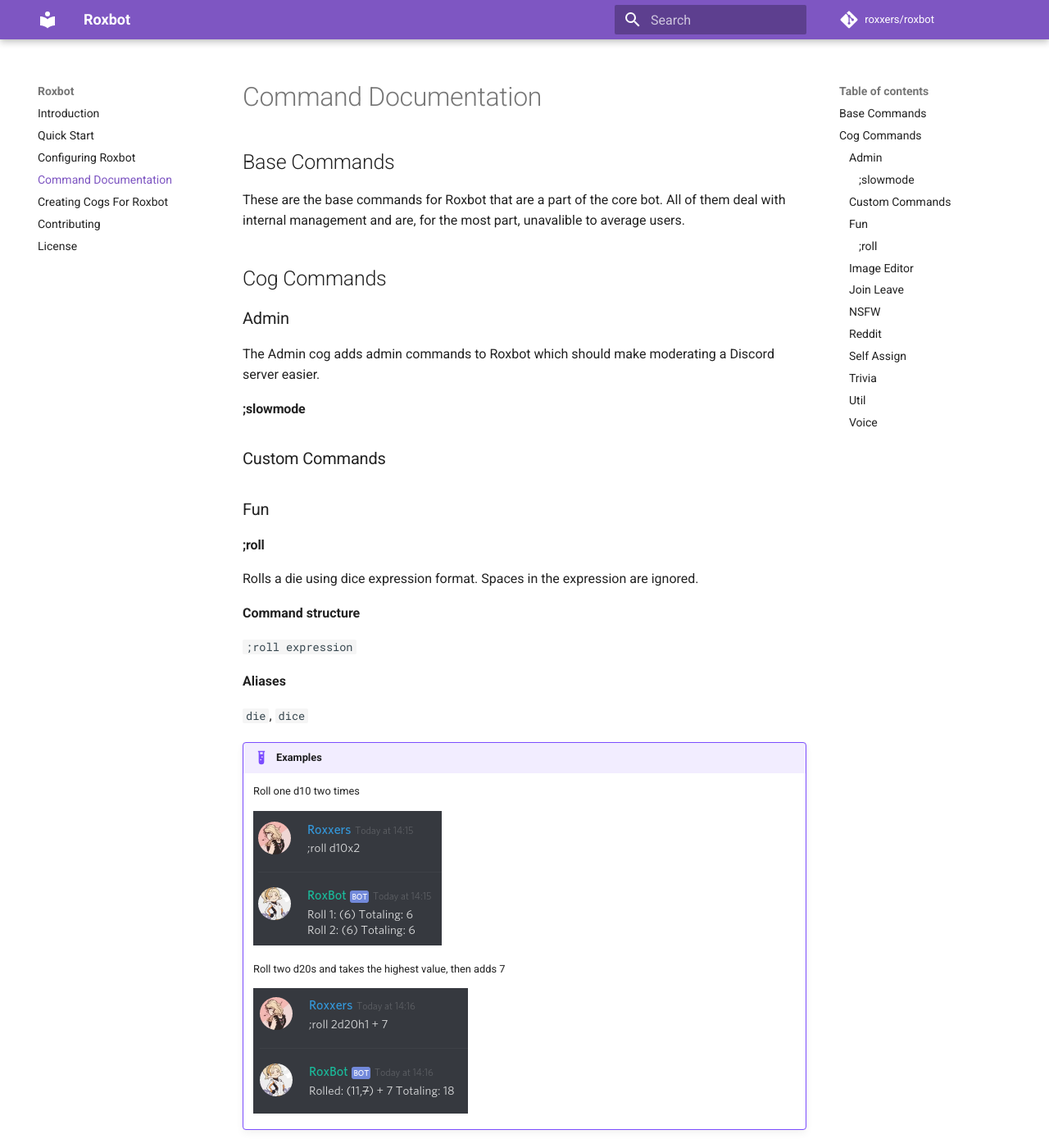
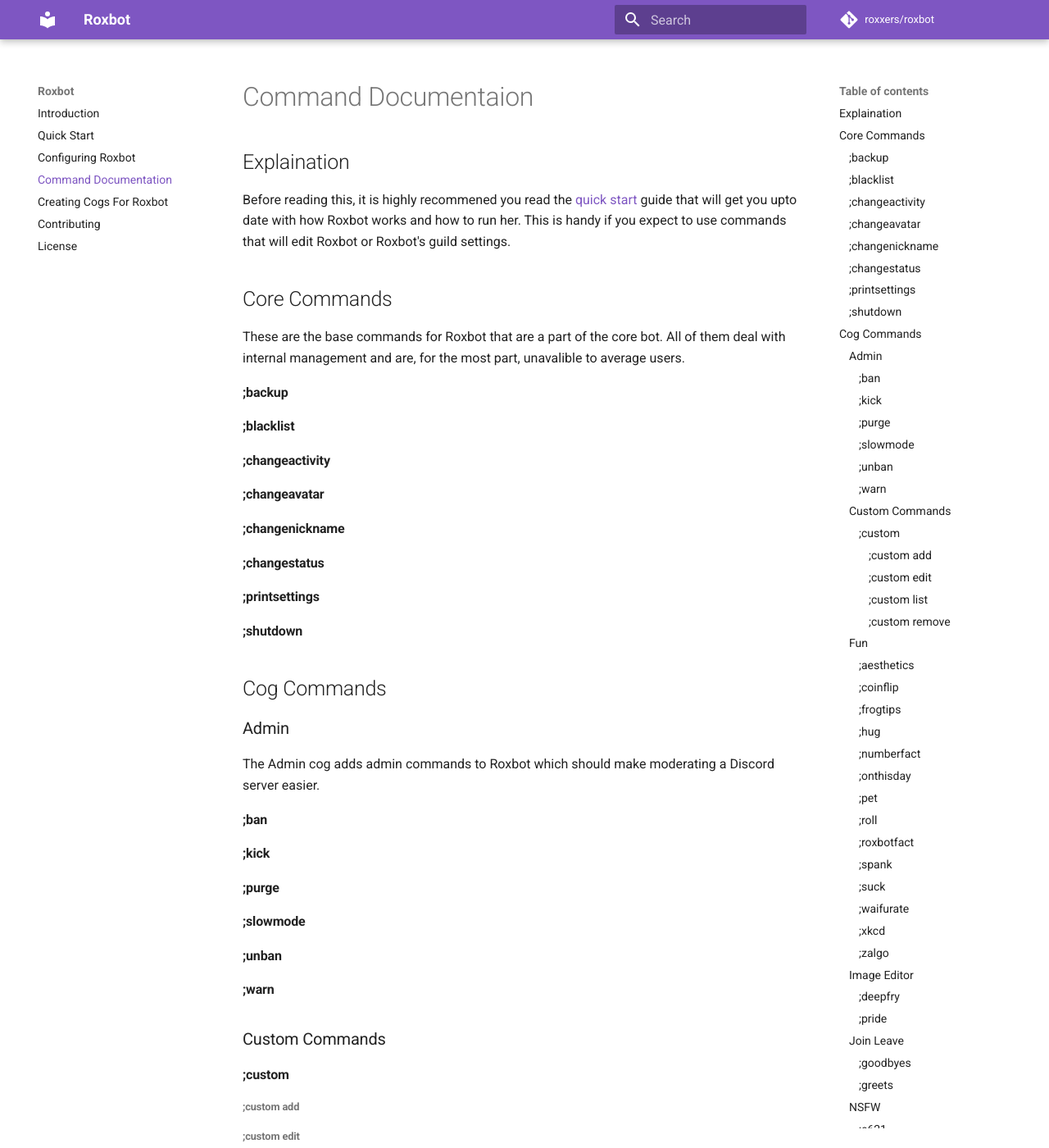
Before and after one commit to Roxxers/roxbot, an MkDocs documentation site: the page built from docs/commands.md, in a window 1280 px wide and 1400 px high. Shown: the whole window at 82% size. Built offline with MkDocs 1.6.1 and Material for MkDocs 9.7.7, drawn with Linux system fonts in a browser that asks for light colours; comment, search, counter and statistics services are not loaded; some of the changed text lies outside the part shown.

Commit message:
added all commands to docs to be written

```diff
--- a/docs/commands.md
+++ b/docs/commands.md
@@ -1,18 +1,81 @@
-# Command Documentation
+---
+title: Command Documentaion
+summary: Documentation for all of Roxbot's commands.
+authors:
+    - Roxanne Gibsin
+date: 2018-10-27
+---
 
-## Base Commands
+# Command Documentaion
+
+## Explaination
+
+Before reading this, it is highly recommened you read the [quick start](quickstart.md) guide that will get you upto date with how Roxbot works and how to run her. This is handy if you expect to use commands that will edit Roxbot or Roxbot's guild settings.
+
+## Core Commands
 These are the base commands for Roxbot that are a part of the core bot. All of them deal with internal management and are, for the most part, unavalible to average users.
+
+#### ;backup
+
+#### ;blacklist
+
+#### ;changeactivity
+
+#### ;changeavatar
+
+#### ;changenickname
+
+#### ;changestatus
+
+#### ;printsettings
+
+#### ;shutdown
 
 ## Cog Commands
 
 ### Admin
 The Admin cog adds admin commands to Roxbot which should make moderating a Discord server easier.
 
+#### ;ban
+
+#### ;kick
+
+#### ;purge
+
 #### ;slowmode
+
+#### ;unban
+
+#### ;warn
 
 ### Custom Commands
 
+#### ;custom
+
+###### ;custom add
+
+###### ;custom edit
+
+###### ;custom list
+
+###### ;custom remove
+
 ### Fun
+
+#### ;aesthetics
+
+#### ;coinflip
+
+#### ;frogtips
+
+#### ;hug
+
+#### ;numberfact
+
+
+#### ;onthisday
+
+#### ;pet
 
 #### ;roll
 
@@ -50,18 +113,130 @@
 
 Credit: TBTerra#5677
 
+#### ;roxbotfact
+
+#### ;spank
+
+#### ;suck
+
+#### ;waifurate
+
+#### ;xkcd
+
+Grabs the image & metadata of the given xkcd comic
+
+Example:
+
+    {command_prefix}xkcd 666
+    {command_prefix}xkcd Silent Hammer
+    {command_prefix}xkcd latest
+
+#### ;zalgo
+
 ### Image Editor
+
+#### ;deepfry
+
+#### ;pride
 
 ### Join Leave
 
+#### ;goodbyes
+
+#### ;greets
+
 ### NSFW
+
+#### ;e621
+
+#### ;gelbooru
+
+#### ;rule34
+
+---
+
+#### ;nsfw
 
 ### Reddit
 
+#### ;aww
+
+#### ;feedme
+
+#### ;feedmevegan
+
+#### ;me_irl
+
+#### ;subreddit
+
+#### ;traa
+
 ### Self Assign
+
+#### ;iam
+
+#### ;iamn
+
+#### ;listroles
+
+---
+
+#### ;selfassign
 
 ### Trivia
 
+#### ;trivia
+
+###### ;trivia about
+
+###### ;trivia join
+
+###### ;trivia leave
+
+###### ;trivia start
+
+---
+
+###### ;trivia kick
+
 ### Util
 
+#### ;avatar
+
+#### ;echo
+
+#### ;emote
+
+#### ;guild
+
+#### ;info
+
+#### ;role
+
 ### Voice
+
+#### ;nowplaying
+
+#### ;pause
+
+#### ;play
+
+#### ;queue
+
+#### ;resume
+
+#### ;skip
+
+#### ;stream
+
+#### ;volume
+
+---
+
+#### ;join
+
+#### ;remove
+
+#### ;stop
+
+#### ;voice
--- a/mkdocs.yml
+++ b/mkdocs.yml
@@ -64,3 +64,19 @@
       linenums: true
   - toc:
       permalink: true
+  - pymdownx.arithmatex
+  - pymdownx.betterem:
+      smart_enable: all
+  - pymdownx.caret
+  - pymdownx.critic
+  - pymdownx.details
+  - pymdownx.emoji:
+      emoji_generator: !!python/name:pymdownx.emoji.to_svg
+  - pymdownx.inlinehilite
+  - pymdownx.magiclink
+  - pymdownx.mark
+  - pymdownx.smartsymbols
+  - pymdownx.superfences
+  - pymdownx.tasklist:
+      custom_checkbox: true
+  - pymdownx.tilde
--- /dev/null
+++ b/readthedocs.yml
@@ -0,0 +1,5 @@
+
+python:
+  version: 3.6
+
+requirements_file: requirements.txt
```
